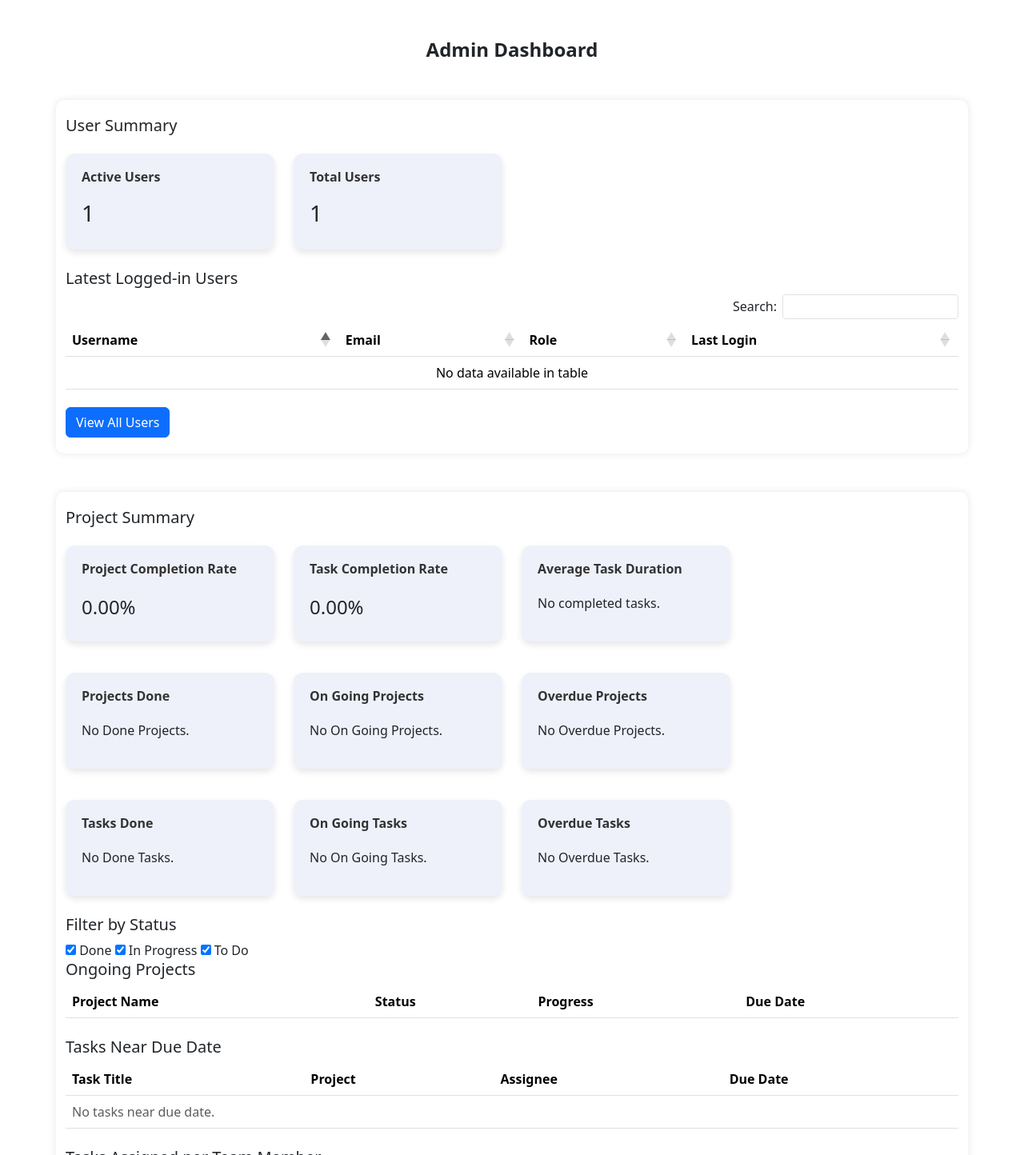
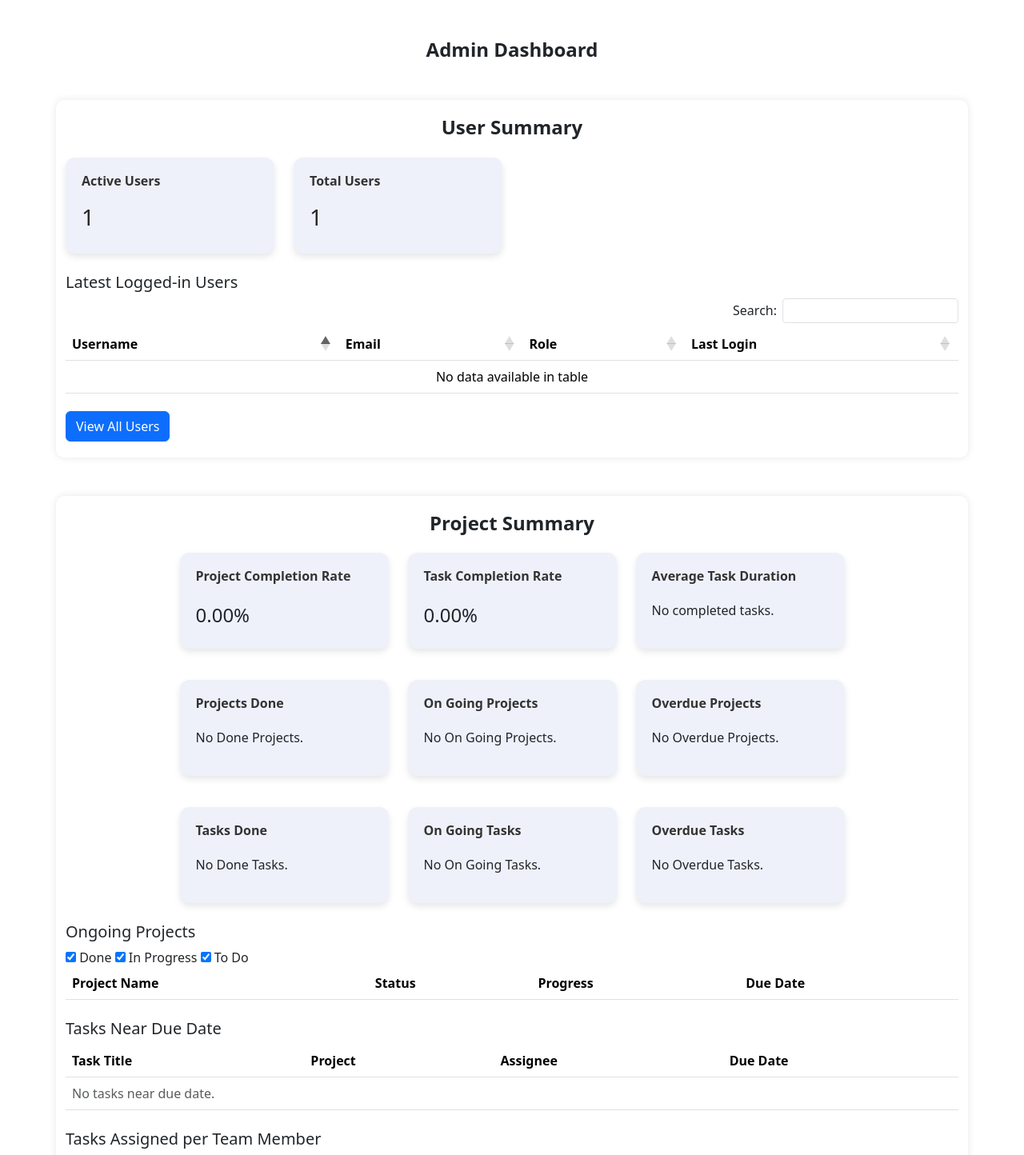
Before and after one commit to saniamhrn/SIRemaja, a Django app: page /account/home/admin/ in a window 1280 px wide. Shown: the part 76-1520 px from the top of the page at 80% size. Run offline with Django 4.2, Linux system fonts and the light colour scheme; the visitor is signed in with stand-in values (Sample User, id 1); data comes from the database, SQL or seed files in the repository; data that the repository does not hold is empty; some libraries are stand-ins or nearby versions.

Commit message:
fix(template): update layout

```diff
--- a/masaremaja/account_management/templates/account_management/admin_home.html
+++ b/masaremaja/account_management/templates/account_management/admin_home.html
@@ -8,7 +8,7 @@
 <div class="container mt-5">
     <!-- User Summary Section -->
     <div class="user-summary-section">
-        <h5>User Summary</h5>
+        <h4 style="text-align: center; font-weight: bold;">User Summary</h4>
         <div class="row">
             <!-- Active Users Card -->
             <div class="col-md-4 col-lg-3 mb-4">
@@ -66,8 +66,8 @@
 <div class="container mt-5">
     <!-- Project Summary Section -->
     <div class="project-summary-section">
-        <h5>Project Summary</h5>
-        <div class="row">
+        <h4 style="text-align: center; font-weight: bold;">Project Summary</h4>
+        <div class="row justify-content-center">
             <div class="col-md-4 col-lg-3 mb-4">
                 <div class="info-card bg-light-purple">
                     <h6>Project Completion Rate</h6>
@@ -97,7 +97,7 @@
                 </div>
             </div>
         </div>
-        <div class="row">
+        <div class="row justify-content-center">
             <div class="col-md-4 col-lg-3 mb-4">
                 <div class="info-card bg-light-purple">
                     <h6>Projects Done</h6>
@@ -136,7 +136,7 @@
             </div>
 
         </div>
-        <div class="row">
+        <div class="row justify-content-center">
             <div class="col-md-4 col-lg-3 mb-4">
                 <div class="info-card bg-light-purple">
                     <h6>Tasks Done</h6>
@@ -174,8 +174,10 @@
                 </div>
             </div>
         </div>
+
+        <!-- Latest Projects Table -->
+        <h5>Ongoing Projects</h5>
         <!-- Filter for projects -->
-        <h5>Filter by Status</h5>
         <div>
             <input type="checkbox" id="status-done" name="status" value="Done" checked>
             <label for="status-done">Done</label>
@@ -186,9 +188,7 @@
             <input type="checkbox" id="status-to-do" name="status" value="To Do" checked>
             <label for="status-to-do">To Do</label>
         </div>
-
-        <!-- Latest Projects Table -->
-        <h5>Ongoing Projects</h5>
+        <div class="table-responsive">
             <table id="table-filter-project" class="table table-hover mb-4">
                 <thead>
                     <tr>
@@ -215,9 +215,11 @@
                     {% endfor %}
                 </tbody>
             </table>
+        </div>
 
         <!-- Tasks Near Due Date -->
         <h5>Tasks Near Due Date</h5>
+        <div class="table-responsive">
             <table class="table table-hover mb-4">
                 <thead>
                     <tr>
@@ -244,6 +246,7 @@
                     {% endfor %}
                 </tbody>
             </table>
+        </div>
 
         <!-- Tasks Assigned per Team Member -->
         <h5>Tasks Assigned per Team Member</h5>
```
Lines whose indentation alone changed are shown as unchanged.
